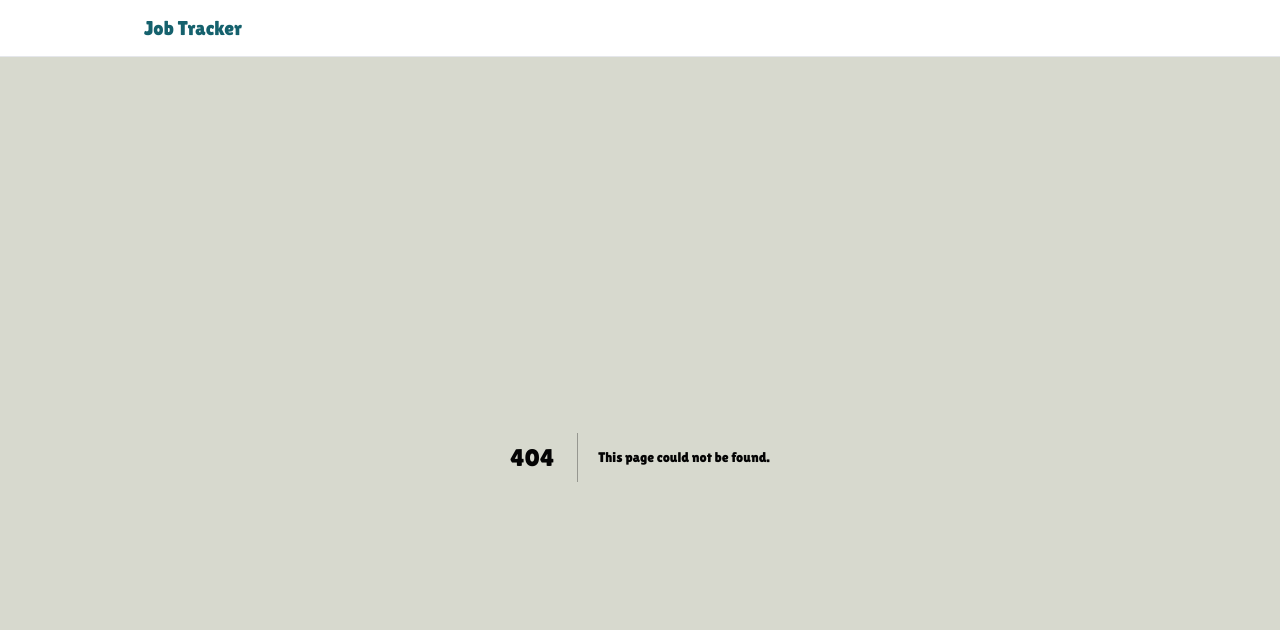
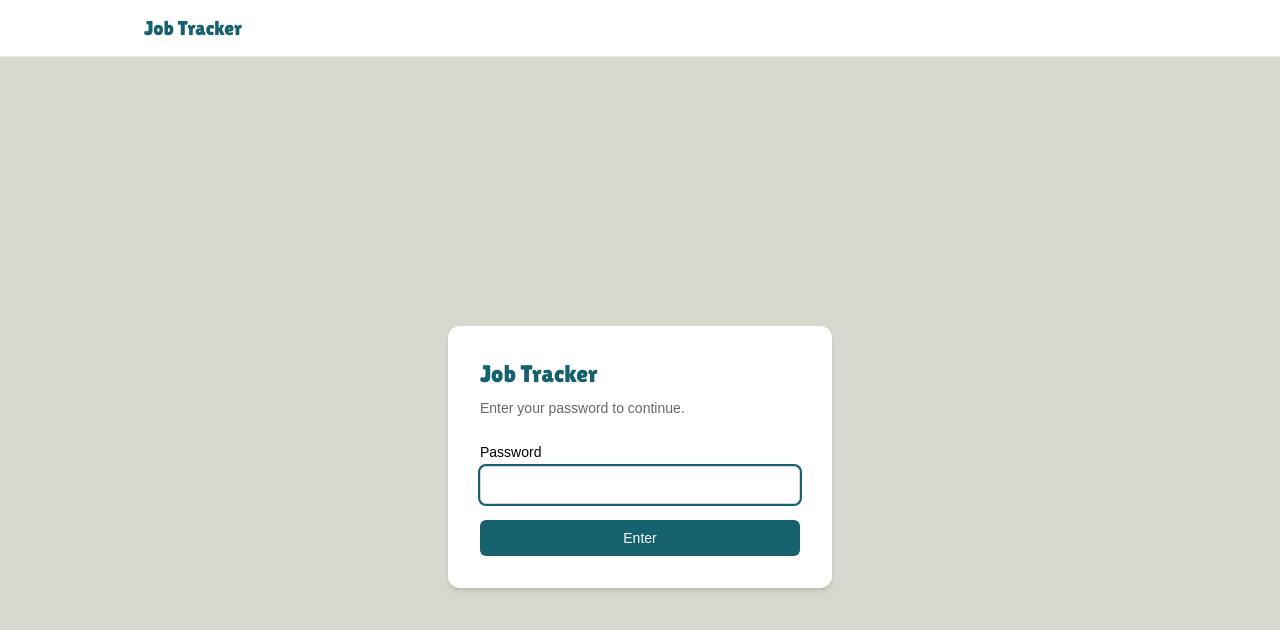
Before and after one commit to marco-reyna/job-tracker, a Next.js app: page /login in a window 1280 px wide. Before the commit this address had no page. Shown: the top 630 px of the page. Built offline with nearby package versions, Linux system fonts and the light colour scheme; a web font is replaced by a local one.

Commit message:
feat(auth): add password-protected login via middleware and httpOnly cookie

```diff
--- /dev/null
+++ b/src/app/login/actions.ts
@@ -0,0 +1,23 @@
+"use server";
+
+import { cookies } from "next/headers";
+import { redirect } from "next/navigation";
+
+export async function login(formData: FormData) {
+  const secret = formData.get("secret") as string;
+
+  if (secret !== process.env.AUTH_SECRET) {
+    redirect("/login?error=Invalid+password");
+  }
+
+  const cookieStore = await cookies();
+  cookieStore.set("auth", process.env.AUTH_SECRET!, {
+    httpOnly: true,
+    secure: process.env.NODE_ENV === "production",
+    sameSite: "lax",
+    maxAge: 60 * 60 * 24 * 30, // 30 days
+    path: "/",
+  });
+
+  redirect("/");
+}
--- /dev/null
+++ b/src/app/login/page.tsx
@@ -0,0 +1,45 @@
+import { login } from "./actions";
+import { Button } from "@/components/ui/Button";
+
+export const metadata = { title: "Login — Job Tracker" };
+
+interface PageProps {
+  searchParams: Promise<{ error?: string }>;
+}
+
+export default async function LoginPage({ searchParams }: PageProps) {
+  const params = await searchParams;
+
+  return (
+    <main className="min-h-screen flex items-center justify-center bg-dust px-4">
+      <div className="bg-white rounded-xl shadow-md p-8 w-full max-w-sm">
+        <h1 className="font-heading text-2xl text-teal mb-2">Job Tracker</h1>
+        <p className="text-black/60 text-sm mb-6">Enter your password to continue.</p>
+
+        <form action={login} className="flex flex-col gap-4">
+          <div className="flex flex-col gap-1">
+            <label htmlFor="secret" className="text-sm font-medium text-black">
+              Password
+            </label>
+            <input
+              id="secret"
+              name="secret"
+              type="password"
+              required
+              autoFocus
+              className="border border-dust rounded-md px-3 py-2 text-sm focus:outline-none focus:ring-2 focus:ring-teal"
+            />
+          </div>
+
+          {params.error && (
+            <p className="text-sm text-strawberry">{params.error}</p>
+          )}
+
+          <Button type="submit" variant="primary" className="w-full">
+            Enter
+          </Button>
+        </form>
+      </div>
+    </main>
+  );
+}
```
Also changed, not shown: src/middleware.ts (added, +25 -0 lines), 1 other file (tests, documents, lock files or other folders).
